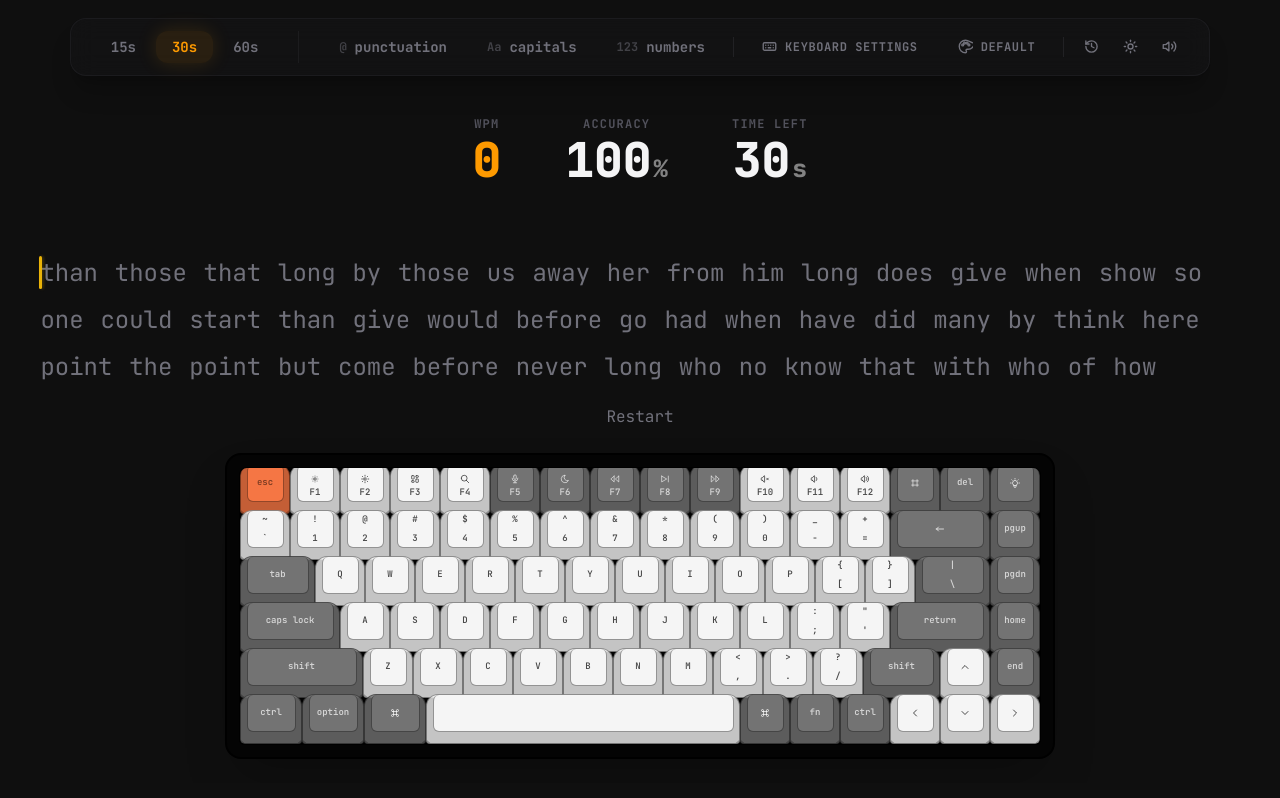
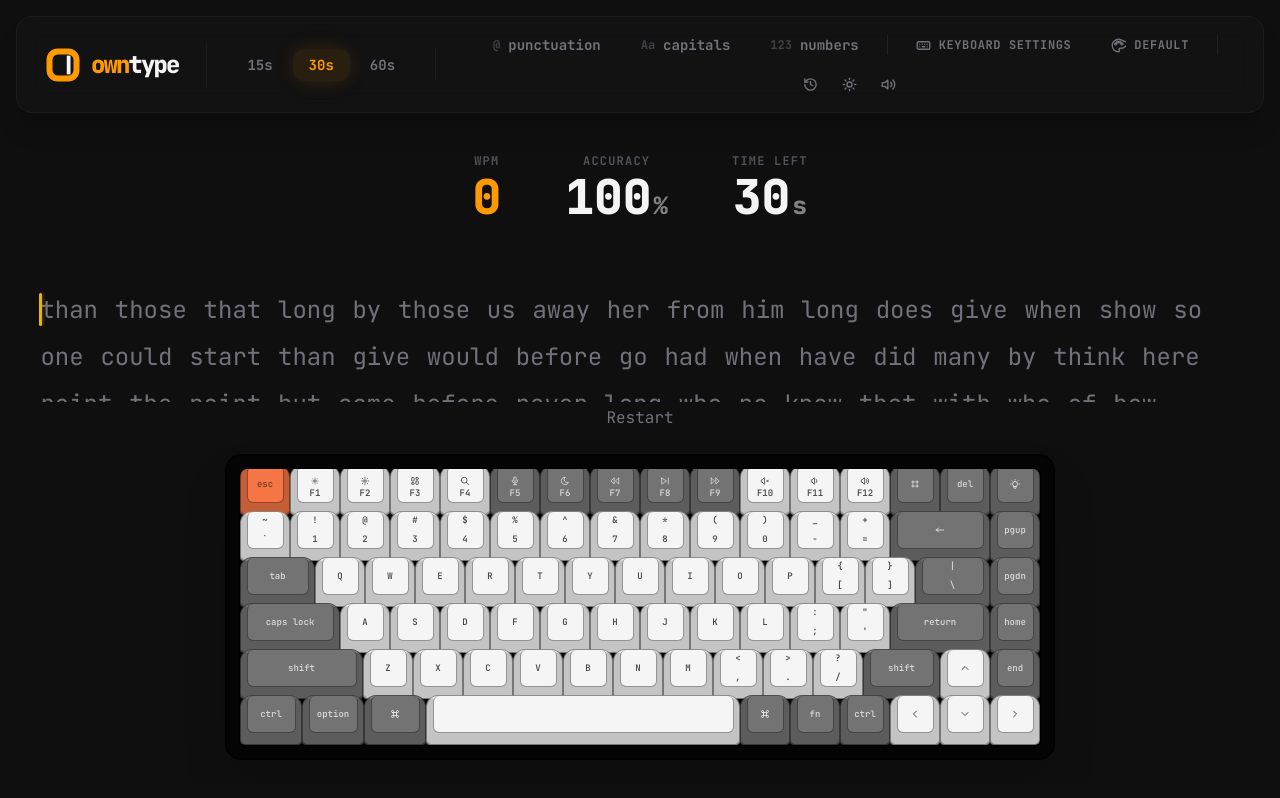
Before and after one commit to kuldeeprajput-dev/own-typing, a Next.js app: page / in a window 1280 px wide. Built offline with nearby package versions, Linux system fonts and the light colour scheme; no server answers.

Commit message:
feat: add OwnType brand button to ModeSelector and integrate it into TypingTest

```diff
--- a/components/ModeSelector.tsx
+++ b/components/ModeSelector.tsx
@@ -11,6 +11,9 @@ interface ModeSelectorProps {
   onModeChange: (mode: TestMode) => void;
   onOptionsChange: (options: Partial<TestOptions>) => void;
   onKeyboardSettingsClick: () => void;
+  onBrandClick: () => void;
+  brandAccentText: string;
+  brandText: string;
   isDark?: boolean;
 }
 
@@ -267,6 +270,52 @@ const VolumeXIcon = () => (
   </svg>
 );
 
+interface OwnTypeBrandProps {
+  accentText: string;
+  text: string;
+  onClick: () => void;
+}
+
+const OwnTypeBrand = ({ accentText, text, onClick }: OwnTypeBrandProps) => (
+  <button
+    type="button"
+    onClick={onClick}
+    className="flex items-center gap-2.5 rounded-xl px-1 py-1 transition-transform duration-200 hover:scale-[1.03] focus-visible:outline-none focus-visible:ring-2 focus-visible:ring-current"
+    aria-label="Restart OwnType typing test"
+    title="OwnType"
+  >
+    <svg
+      viewBox="0 0 24 24"
+      className="h-8 w-8 shrink-0 sm:h-9 sm:w-9"
+      aria-hidden="true"
+    >
+      <rect
+        x="3"
+        y="3"
+        width="18"
+        height="18"
+        rx="5.5"
+        fill="none"
+        stroke="currentColor"
+        strokeWidth="4"
+        className={accentText}
+      />
+      <path
+        d="M15.75 7v10"
+        stroke="currentColor"
+        strokeWidth="2.5"
+        strokeLinecap="square"
+        className={text}
+      />
+    </svg>
+
+    <span className="text-xl font-black lowercase leading-none tracking-[-0.08em] sm:text-2xl">
+      <span className={accentText}>own</span>
+      <span className={text}>type</span>
+    </span>
+  </button>
+);
+
 const modes: TestMode[] = [15, 30, 60];
 const themesList: KeyboardTheme[] = ['Classic', 'Mint', 'Royal', 'Dolch', 'Sand', 'Scarlet'];
 
@@ -276,6 +325,9 @@ const ModeSelector = React.memo(function ModeSelector({
   onModeChange,
   onOptionsChange,
   onKeyboardSettingsClick,
+  onBrandClick,
+  brandAccentText,
+  brandText,
   isDark = true,
 }: ModeSelectorProps) {
   const { settings, updateSettings } = useKeyboardSettings();
@@ -298,6 +350,14 @@ const ModeSelector = React.memo(function ModeSelector({
         flex flex-col sm:flex-row items-center gap-4 sm:gap-6 px-4 sm:px-6 py-4 sm:py-3 rounded-2xl shadow-xl transition-all duration-500 ease-in-out border
         ${current.card}
       `}>
+        <div className={`flex w-full justify-center border-b pb-4 transition-all duration-500 ease-in-out sm:w-auto sm:border-b-0 sm:border-r sm:pb-0 sm:pr-6 ${current.borderClass}`}>
+          <OwnTypeBrand
+            accentText={brandAccentText}
+            text={brandText}
+            onClick={onBrandClick}
+          />
+        </div>
+
         <div className={`flex flex-wrap justify-center items-center gap-1 border-b sm:border-b-0 sm:border-r pb-4 sm:pb-0 pr-0 sm:pr-6 transition-all duration-500 ease-in-out ${current.borderClass}`}>
           <div className="flex gap-1">
             {modes.map((m) => (
--- a/components/TypingTest.tsx
+++ b/components/TypingTest.tsx
@@ -275,7 +275,6 @@ export default function TypingTest() {
       className={`flex flex-col items-center justify-center h-screen overflow-hidden p-4 transition-all duration-500 ease-in-out ${styles.bg} ${styles.text}`}
       onClick={() => inputRef.current?.focus()}
     >
-
       <KeyboardSettingsModal
         isOpen={isSettingsOpen}
         onClose={() => setIsSettingsOpen(false)}
@@ -289,6 +288,9 @@ export default function TypingTest() {
           onModeChange={handleModeChange}
           onOptionsChange={handleOptionsChange}
           onKeyboardSettingsClick={() => setIsSettingsOpen(true)}
+          onBrandClick={handleRestart}
+          brandAccentText={styles.accentText}
+          brandText={styles.text}
           isDark={isDark}
         />
       </div>
```
